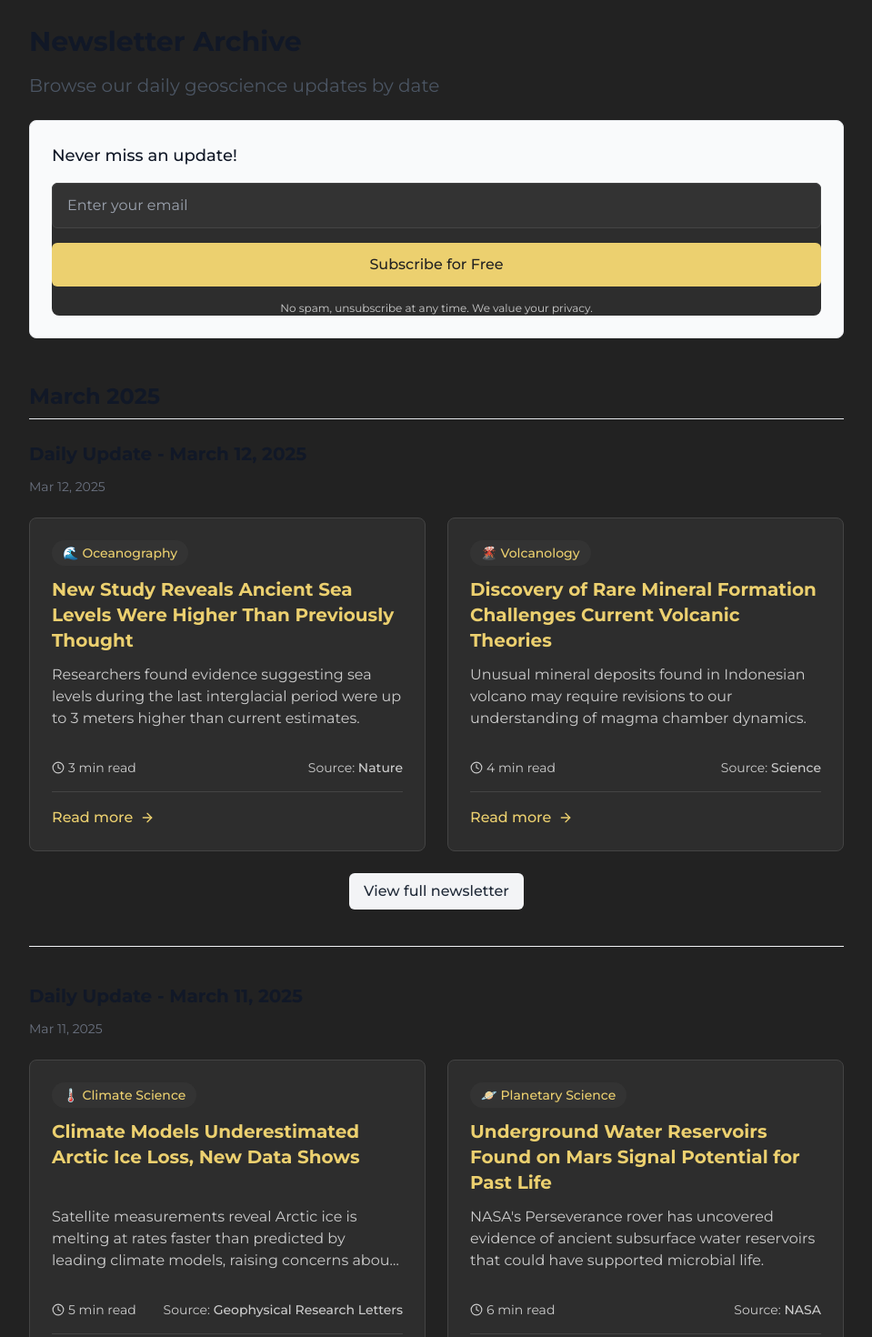
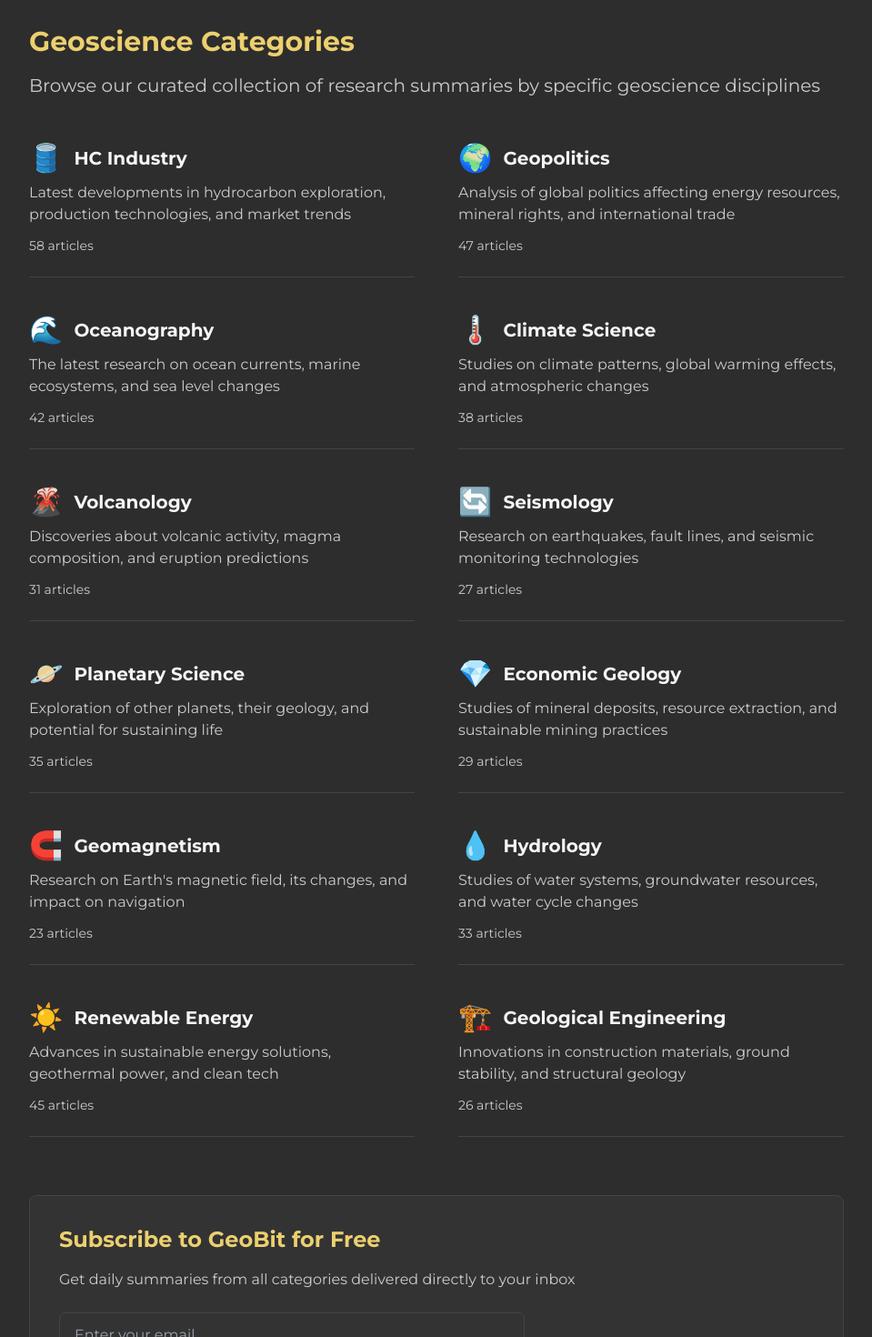
Before and after one commit to szilarddenes/geobit, a Next.js app: page /newsletters in a window 1280 px wide. Shown: the part 140-1610 px from the top of the page at 91% size, without its empty margins (160-1119 px from the left). Built offline with nearby package versions, Linux system fonts and the light colour scheme.

Commit message:
Replace Newsletters page with Categories content, larger emojis, and more categories

```diff
--- a/src/pages/newsletters/index.js
+++ b/src/pages/newsletters/index.js
@@ -1,166 +1,146 @@
-import { useState } from 'react';
+import Link from 'next/link';
 import Layout from '@/components/layout/Layout';
-import ArticleCard from '@/components/newsletter/ArticleCard';
 import SubscriptionForm from '@/components/newsletter/SubscriptionForm';
 
 export default function Newsletters() {
-  // Sample newsletters categorized by date
-  const newsletters = {
-    'March 2025': [
+  // Geoscience categories with emojis
+  const categories = [
     {
-        id: 'mar-12-2025',
-        title: 'Daily Update - March 12, 2025',
-        date: 'Mar 12, 2025',
-        articles: [
-          {
-            id: 1,
-            title: "New Study Reveals Ancient Sea Levels Were Higher Than Previously Thought",
-            category: "Oceanography",
-            date: "Mar 12",
-            readTime: "3 min read",
-            summary: "Researchers found evidence suggesting sea levels during the last interglacial period were up to 3 meters higher than current estimates.",
-            source: "Nature",
+      id: 'hc-industry',
+      name: 'HC Industry',
+      emoji: '🛢️',
+      description: 'Latest developments in hydrocarbon exploration, production technologies, and market trends',
+      count: 58
     },
     {
-            id: 2,
-            title: "Discovery of Rare Mineral Formation Challenges Current Volcanic Theories",
-            category: "Volcanology",
-            date: "Mar 12",
-            readTime: "4 min read",
-            summary: "Unusual mineral deposits found in Indonesian volcano may require revisions to our understanding of magma chamber dynamics.",
-            source: "Science",
-          }
-        ]
+      id: 'geopolitics',
+      name: 'Geopolitics',
+      emoji: '🌍',
+      description: 'Analysis of global politics affecting energy resources, mineral rights, and international trade',
+      count: 47
     },
     {
-        id: 'mar-11-2025',
-        title: 'Daily Update - March 11, 2025',
-        date: 'Mar 11, 2025',
-        articles: [
-          {
-            id: 3,
-            title: "Climate Models Underestimated Arctic Ice Loss, New Data Shows",
-            category: "Climate Science",
-            date: "Mar 11",
-            readTime: "5 min read",
-            summary: "Satellite measurements reveal Arctic ice is melting at rates faster than predicted by leading climate models, raising concerns about feedback loops.",
-            source: "Geophysical Research Letters",
+      id: 'oceanography',
+      name: 'Oceanography',
+      emoji: '🌊',
+      description: 'The latest research on ocean currents, marine ecosystems, and sea level changes',
+      count: 42
     },
     {
-            id: 4,
-            title: "Underground Water Reservoirs Found on Mars Signal Potential for Past Life",
-            category: "Planetary Science",
-            date: "Mar 11",
-            readTime: "6 min read",
-            summary: "NASA's Perseverance rover has uncovered evidence of ancient subsurface water reservoirs that could have supported microbial life.",
-            source: "NASA",
-          }
-        ]
+      id: 'climate-science',
+      name: 'Climate Science',
+      emoji: '🌡️',
+      description: 'Studies on climate patterns, global warming effects, and atmospheric changes',
+      count: 38
     },
     {
-        id: 'mar-10-2025',
-        title: 'Daily Update - March 10, 2025',
-        date: 'Mar 10, 2025',
-        articles: [
-          {
-            id: 5,
-            title: "Advanced Seismic Monitoring Tool Shows Promise for Earthquake Prediction",
-            category: "Seismology",
-            date: "Mar 10",
-            readTime: "4 min read",
-            summary: "A new AI-powered seismic monitoring system can detect subtle foreshocks with greater accuracy, potentially providing earlier warnings.",
-            source: "USGS",
+      id: 'volcanology',
+      name: 'Volcanology',
+      emoji: '🌋',
+      description: 'Discoveries about volcanic activity, magma composition, and eruption predictions',
+      count: 31
     },
     {
-            id: 6,
-            title: "Machine Learning Helps Identify New Mineral Deposits in Remote Locations",
-            category: "Economic Geology",
-            date: "Mar 10",
-            readTime: "3 min read",
-            summary: "Geologists are using machine learning algorithms to identify promising mineral deposits in regions that were previously difficult to survey.",
-            source: "Mining Journal",
+      id: 'seismology',
+      name: 'Seismology',
+      emoji: '🔄',
+      description: 'Research on earthquakes, fault lines, and seismic monitoring technologies',
+      count: 27
+    },
+    {
+      id: 'planetary-science',
+      name: 'Planetary Science',
+      emoji: '🪐',
+      description: 'Exploration of other planets, their geology, and potential for sustaining life',
+      count: 35
+    },
+    {
+      id: 'economic-geology',
+      name: 'Economic Geology',
+      emoji: '💎',
+      description: 'Studies of mineral deposits, resource extraction, and sustainable mining practices',
+      count: 29
+    },
+    {
+      id: 'geomagnetism',
+      name: 'Geomagnetism',
+      emoji: '🧲',
+      description: 'Research on Earth\'s magnetic field, its changes, and impact on navigation',
+      count: 23
+    },
+    {
+      id: 'hydrology',
+      name: 'Hydrology',
+      emoji: '💧',
+      description: 'Studies of water systems, groundwater resources, and water cycle changes',
+      count: 33
+    },
+    {
+      id: 'renewable-energy',
+      name: 'Renewable Energy',
+      emoji: '☀️',
+      description: 'Advances in sustainable energy solutions, geothermal power, and clean tech',
+      count: 45
+    },
+    {
+      id: 'geological-engineering',
+      name: 'Geological Engineering',
+      emoji: '🏗️',
+      description: 'Innovations in construction materials, ground stability, and structural geology',
+      count: 26
     }
-        ]
-      }
-    ],
-    'February 2025': [
-      {
-        id: 'feb-28-2025',
-        title: 'Daily Update - February 28, 2025',
-        date: 'Feb 28, 2025',
-        articles: [
-          {
-            id: 9,
-            title: "Revolutionary Imaging Technique Visualizes Deep Earth Mantle Structures",
-            category: "Geophysics",
-            date: "Feb 28",
-            readTime: "4 min read",
-            summary: "A new seismic imaging technique has provided unprecedented views of structures in Earth's mantle, revealing complex convection patterns.",
-            source: "Science",
-          }
-        ]
-      }
-    ]
-  };
+  ];
 
   return (
     <Layout
-      title="Newsletters - GeoBit"
-      description="Browse our daily geoscience newsletter archives"
+      title="Geoscience Categories - GeoBit"
+      description="Browse our curated collection of research summaries by specific geoscience disciplines"
     >
+      <div className="bg-dark-lighter">
         <div className="container mx-auto px-4 py-12">
           <header className="max-w-4xl mx-auto mb-12">
-          <h1 className="text-3xl font-bold text-gray-900 mb-4">
-            Newsletter Archive
+            <h1 className="text-3xl font-bold text-primary mb-4">
+              Geoscience Categories
             </h1>
-          <p className="text-xl text-gray-600 mb-6">
-            Browse our daily geoscience updates by date
+            <p className="text-xl text-light-muted">
+              Browse our curated collection of research summaries by specific geoscience disciplines
             </p>
-          <div className="bg-gray-50 p-6 rounded-lg border border-gray-200">
-            <h2 className="text-lg font-medium text-gray-900 mb-4">
-              Never miss an update!
-            </h2>
-            <SubscriptionForm buttonText="Subscribe for Free" />
-          </div>
           </header>
 
-        <section className="max-w-4xl mx-auto">
-          {Object.entries(newsletters).map(([month, issues]) => (
-            <div key={month} className="mb-12">
-              <h2 className="text-2xl font-bold text-gray-900 mb-6 border-b border-gray-200 pb-2">
-                {month}
+          <section className="max-w-4xl mx-auto mb-16">
+            <div className="grid md:grid-cols-2 gap-x-12 gap-y-10">
+              {categories.map((category) => (
+                <div key={category.id} className="border-b border-dark-border pb-6">
+                  <Link href={`/categories/${category.id}`} className="group">
+                    <h2 className="text-xl font-bold text-light mb-2 group-hover:text-primary flex items-center">
+                      <span className="mr-3 text-3xl">{category.emoji}</span>
+                      {category.name}
                     </h2>
-
-              <div className="space-y-10">
-                {issues.map((issue) => (
-                  <div key={issue.id} className="border-b border-gray-100 pb-10 last:border-b-0">
-                    <h3 className="text-xl font-bold text-gray-900 mb-3">
-                      {issue.title}
-                    </h3>
-                    <div className="text-sm text-gray-500 mb-6">
-                      {issue.date}
-                    </div>
-
-                    <div className="grid md:grid-cols-2 gap-6">
-                      {issue.articles.map((article) => (
-                        <ArticleCard key={article.id} article={article} />
-                      ))}
-                    </div>
-
-                    <div className="mt-6 text-center">
-                      <a
-                        href={`/newsletters/${issue.id}`}
-                        className="inline-block bg-gray-100 hover:bg-gray-200 text-gray-800 font-medium py-2 px-4 rounded-md transition-colors"
-                      >
-                        View full newsletter
-                      </a>
+                  </Link>
+                  <p className="text-light-muted mb-3">
+                    {category.description}
+                  </p>
+                  <div className="text-sm text-light-muted">
+                    {category.count} articles
                   </div>
                 </div>
               ))}
             </div>
+          </section>
+
+          <section className="max-w-4xl mx-auto mb-16 bg-dark-light rounded-lg p-8 border border-dark-border">
+            <h2 className="text-2xl font-bold text-primary mb-4">
+              Subscribe to GeoBit for Free
+            </h2>
+            <p className="text-light-muted mb-6">
+              Get daily summaries from all categories delivered directly to your inbox
+            </p>
+
+            <div className="max-w-lg">
+              <SubscriptionForm theme="dark" />
             </div>
-          ))}
           </section>
+        </div>
       </div>
     </Layout>
   );
```
Lines whose indentation alone changed are shown as unchanged.
